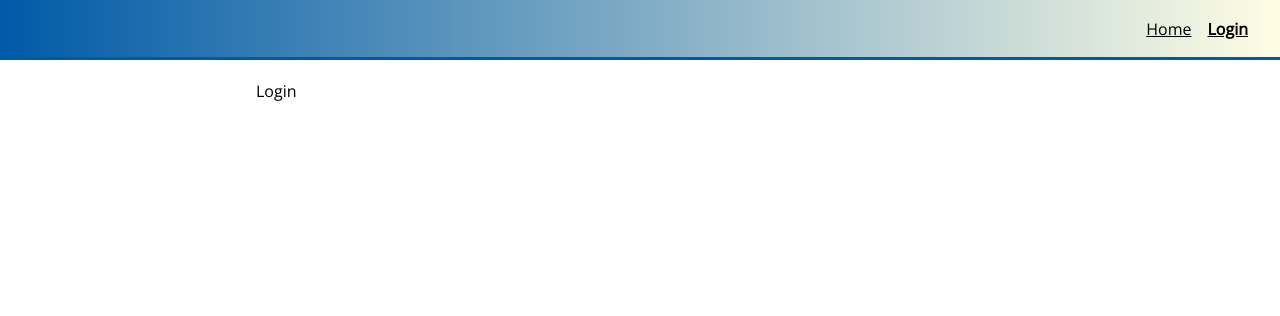
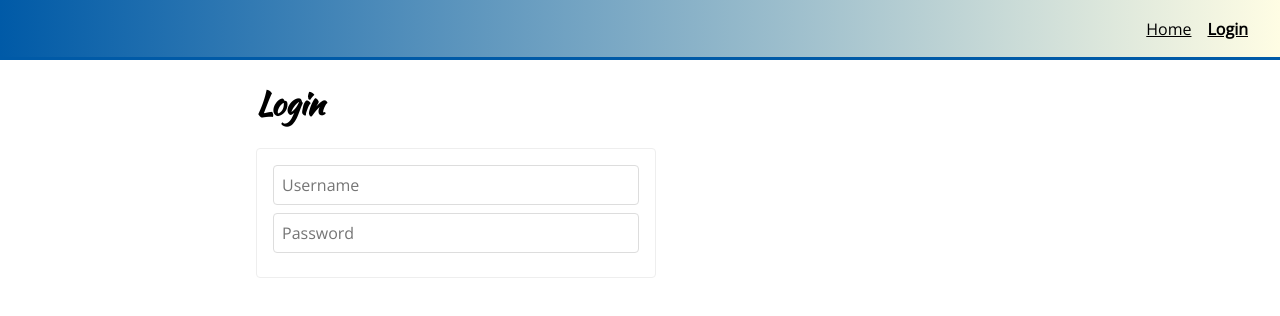
Before and after one commit to redeyedev-208/ga-styled-components-v5, a React (Create React App) app: page /login in a window 1280 px wide. Shown: the top 316 px of the page. Built offline with nearby package versions, Linux system fonts and the light colour scheme.

Commit message:
added inputs to login page, along with function to handle the onchange event

```diff
--- a/public/index.html
+++ b/public/index.html
@@ -16,7 +16,7 @@
     />
     <meta
       name="description"
-      content="Web site created using create-react-app"
+      content="GA Styled Components Demo for v5"
     />
     <link
       rel="apple-touch-icon"
--- /dev/null
+++ b/src/components/common/Input.js
@@ -0,0 +1,16 @@
+// This is a pure styled component. It is not a custom component.
+import styled from 'styled-components';
+
+const Input = styled.input`
+  padding: 4px 8px;
+  border: 1px solid #ddd;
+  border-radius: 4px;
+  font-size: 1em;
+  font-family: 'Open Sans', sans-serif;
+  margin-bottom: 8px;
+  width: 100%;
+  box-sizing: border-box;
+  height: 40px;
+`;
+
+export { Input };
--- a/src/components/common/index.js
+++ b/src/components/common/index.js
@@ -4,3 +4,4 @@
 export * from './Button';
 export * from './PageLayout';
 export * from './Header';
+export * from './Input';
--- a/src/components/pages/Home.js
+++ b/src/components/pages/Home.js
@@ -2,5 +2,27 @@ import React from 'react';
 import { PageLayout } from 'components/common';
 
 export default function Home() {
-  return <PageLayout>Home</PageLayout>;
+  return (
+    <PageLayout>
+      <h1>Home</h1>
+      <h2>Web Standards</h2>
+      <p>
+        W3C standards define an open web platform for application development.
+        The web has the unprecedented potential to enable developers to build
+        rich interactive experiences, that can be available on any device. The
+        platform continues to expand, but web users have long ago rallied around
+        HTML as the cornerstone of the web. Many more technologies that W3C and
+        its partners are creating extend the web and give it full strength,
+        including CSS, SVG, WOFF, WebRTC, XML, and a growing variety of APIs.
+      </p>
+      <h2>Why W3C Web Standards</h2>
+      <p>
+        Web standards are the building blocks of the web. They are the blue
+        prints of how to implement browsers, blogs, graphic editors, search
+        engines, and many more software that power our experience on the web.
+        They enable developers to build rich interactive experiences that can be
+        available on any device.
+      </p>
+    </PageLayout>
+  );
 }
--- a/src/components/pages/Login.js
+++ b/src/components/pages/Login.js
@@ -1,6 +1,54 @@
-import React from 'react';
-import { PageLayout } from 'components/common';
+import React, { useState } from 'react';
+import { PageLayout, Input } from 'components/common';
+import styled from 'styled-components';
+
+const Form = styled.form`
+  width: 100%;
+  max-width: 400px;
+  background: white;
+  border: 1px solid #eee;
+  padding: 16px;
+  box-sizing: border-box;
+  color: black;
+  border-radius: 4px;
+`;
 
 export default function Login() {
-  return <PageLayout>Login</PageLayout>;
+  // We are creating state for the form fields.
+  // The initial state will be an empty string.
+  // It is more efficient to use an object to store the form fields.
+  const [formFields, setFormFields] = useState({
+    username: '',
+    password: '',
+  });
+
+  function handleInputChange(e) {
+    e.persist(); // Being used in a callback, so we need to persist the event. (setFormFields)
+    setFormFields((s) => ({
+      ...s,
+      [e.target.name]: e.target.value,
+    }));
+  }
+
+  return (
+    <PageLayout>
+      <h1>Login</h1>
+      <Form>
+        <Input
+          type='text'
+          name='username'
+          placeholder='Username'
+          value={formFields.username}
+          onChange={handleInputChange}
+        />
+        <Input
+          type='password'
+          name='password'
+          placeholder='Password'
+          value={formFields.password}
+          onChange={handleInputChange}
+        />
+      </Form>
+    </PageLayout>
+  );
 }
```
